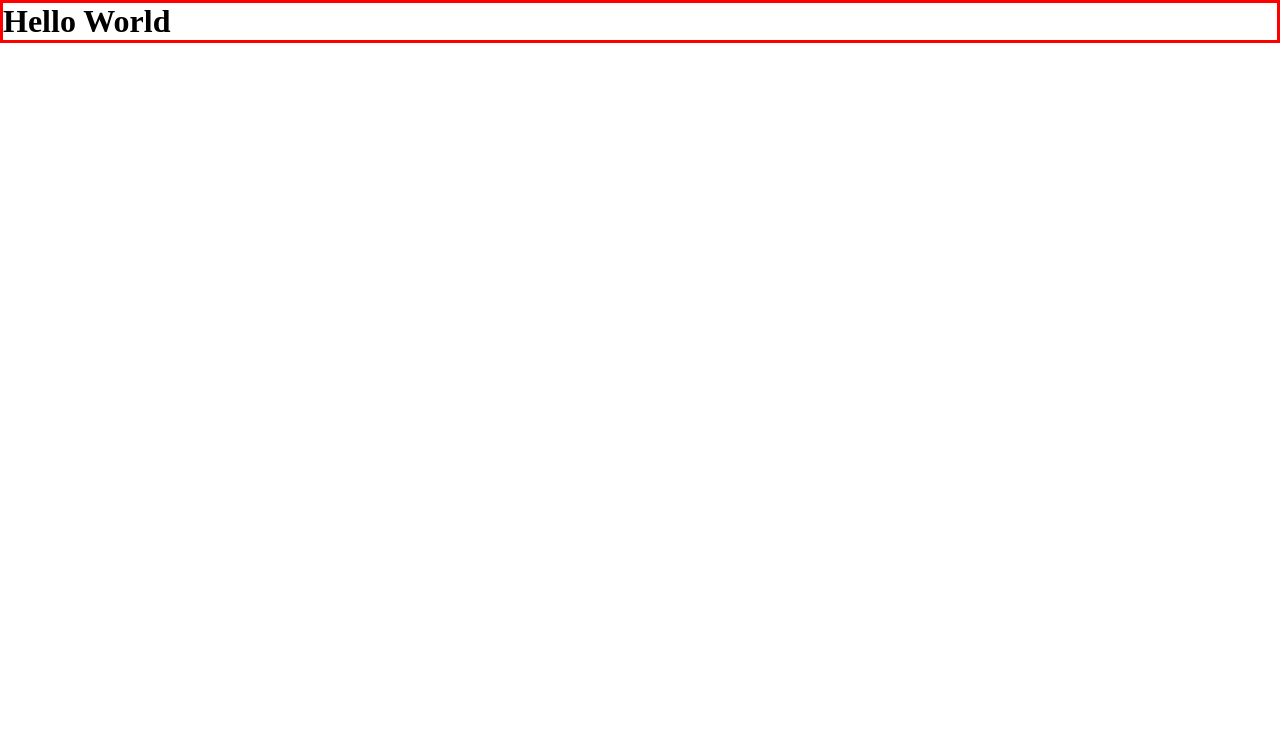
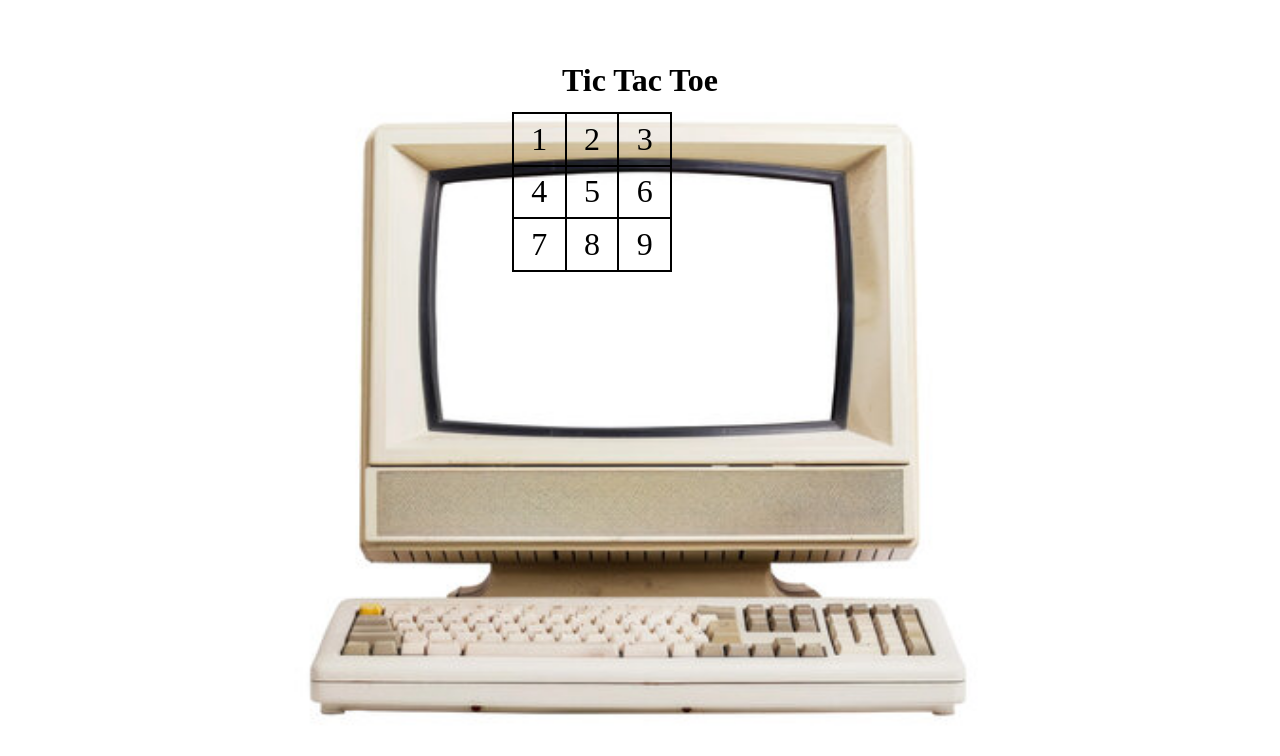
Before and after one commit to ruinabeshima/Tic-Tac-Toe, a plain HTML site: page index.html in a window 1280 px wide. Drawn offline with Linux system fonts and the light colour scheme.

Commit message:
Started adding CSS

```diff
--- a/index.html
+++ b/index.html
@@ -8,6 +8,24 @@
   <title>Tic Tac Toe</title>
 </head>
 <body>
-  <h1>Hello World</h1>
+
+    <div class="title-container">
+      <h1>Tic Tac Toe</h1>
+    </div>
+
+    <div class="image-container">
+      <div class="grid-container">
+        <div id="c1r1" class="grid-box">1</div>
+        <div id="c2r1" class="grid-box">2</div>
+        <div id="c3r1" class="grid-box">3</div>
+        <div id="c1r2" class="grid-box">4</div>
+        <div id="c2r2" class="grid-box">5</div>
+        <div id="c3r2" class="grid-box">6</div>
+        <div id="c1r3" class="grid-box">7</div>
+        <div id="c2r3" class="grid-box">8</div>
+        <div id="c3r3" class="grid-box">9</div>
+      </div>
+    </div>
+
 </body>
 </html>
--- a/styles.css
+++ b/styles.css
@@ -2,5 +2,41 @@
   margin: 0;
   padding: 0;
   box-sizing: border-box;
-  border: 1px solid red;
 }
+
+body {
+  width: 100vw;
+  height: 100vh;
+  display: flex;
+  flex-direction: column;
+  justify-content: center;
+  align-items: center;
+}
+
+.image-container {
+  width: 80%;
+  height: 80%;
+  background: url(resources/computer.jpg);
+  background-size: 100% 100%;
+}
+
+.grid-container {
+  position: absolute;
+  top: 14%;
+  left: 40%;
+  border: 1px solid black;
+  display: grid;
+  width: 10rem;
+  height: 10rem;
+  grid-template-columns: repeat(3, 1fr);
+  grid-template-rows: repeat(3, 1fr);
+  z-index: 10;
+}
+
+.grid-box {
+  display: flex;
+  align-items: center;
+  justify-content: center;
+  font-size: 2rem;
+  border: 1px solid black;
+}
```
Also changed, not shown: resources/computer.jpg (added).
